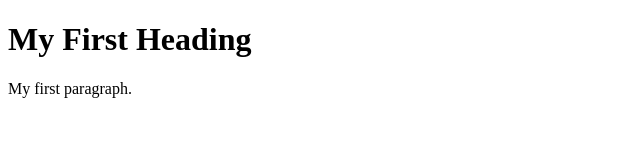
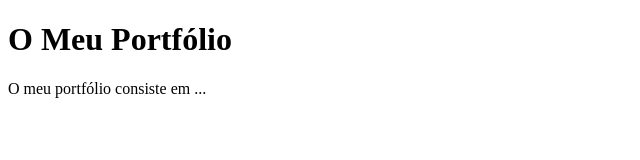
Before and after one commit to Tt3071/_25LabApps, a plain HTML site: page index.html in a window 1280 px wide. Shown: the whole page, without its empty margins (0-640 px from the left). Drawn offline with Linux system fonts and the light colour scheme.

Commit message:
Update index.html

```diff
--- a/index.html
+++ b/index.html
@@ -10,8 +10,8 @@
 </head>
 
 <body>
-    <h1>My First Heading</h1>
-    <p>My first paragraph.</p>
+    <h1>O Meu Portfólio</h1>
+    <p>O meu portfólio consiste em ...</p>
 </body>
 
 </html>
```
